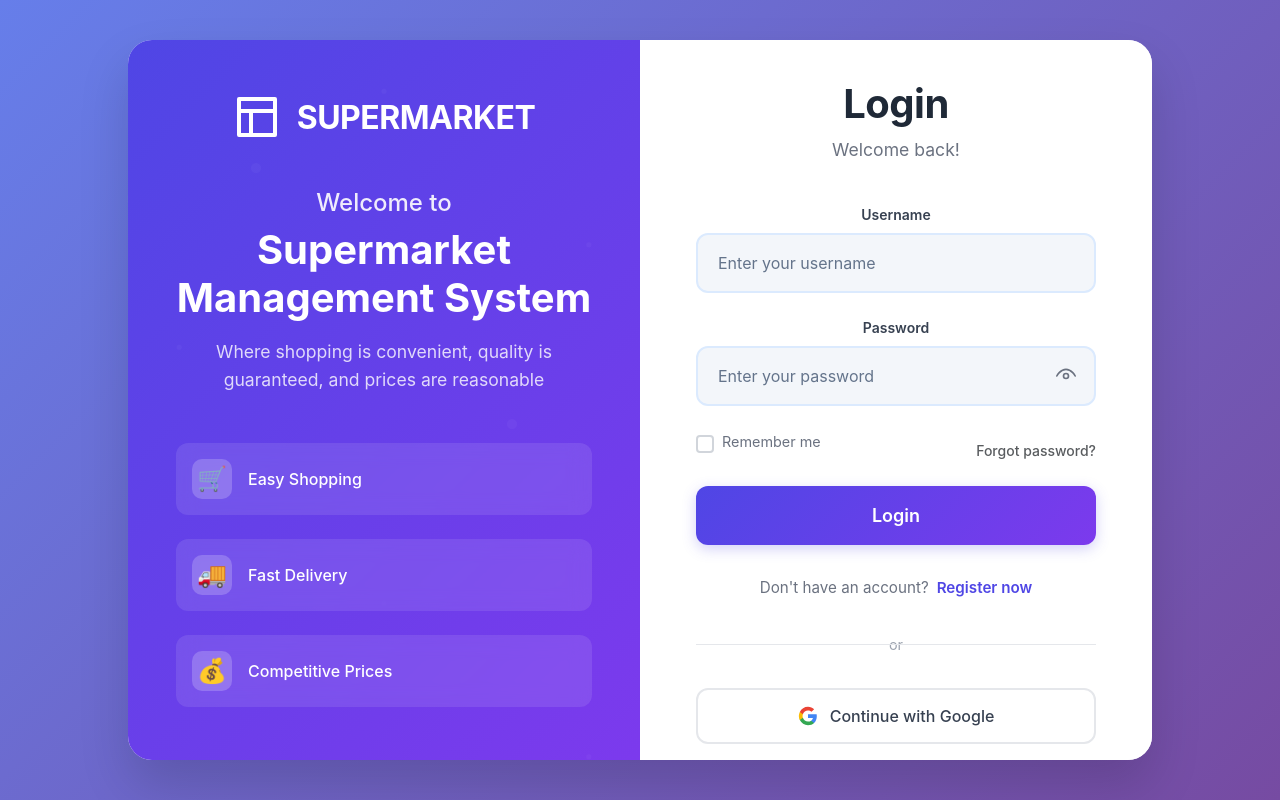
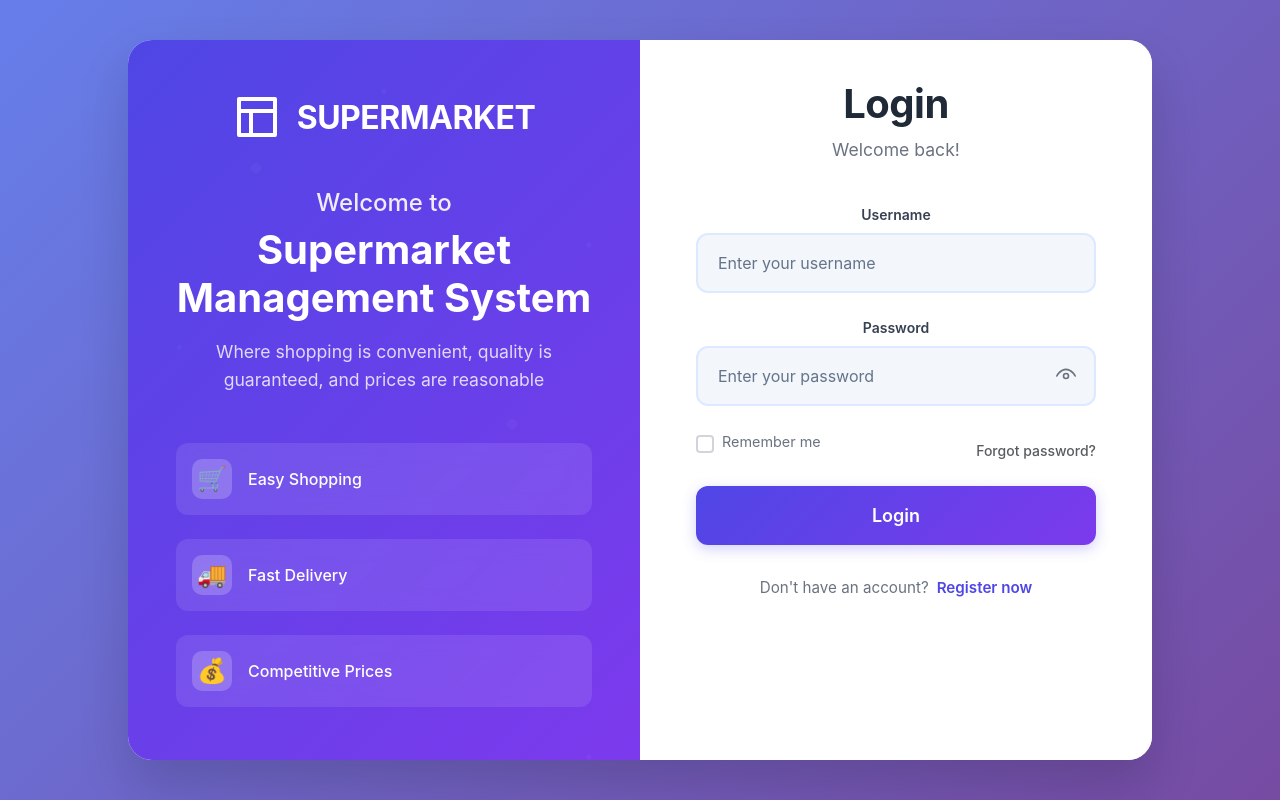
Before and after one commit to codebyeren/supermarket-fe, a React (Vite) app: page /auth/login in a window 1280 px wide. Built offline with nearby package versions, Linux system fonts and the light colour scheme.

Commit message:
add  promotions page

```diff
--- a/src/components/ModernAuth/index.tsx
+++ b/src/components/ModernAuth/index.tsx
@@ -95,28 +95,9 @@ const ModernAuth: React.FC<ModernAuthProps> = ({
                 </Link>
               </div>
 
-              <div className="modern-auth-divider">
-                <span>or</span>
-              </div>
 
-              <div className="modern-auth-social">
-                <button className="social-btn google-btn">
-                  <svg viewBox="0 0 24 24" fill="none" xmlns="http://www.w3.org/2000/svg">
-                    <path d="M22.56 12.25c0-.78-.07-1.53-.2-2.25H12v4.26h5.92c-.26 1.37-1.04 2.53-2.21 3.31v2.77h3.57c2.08-1.92 3.28-4.74 3.28-8.09z" fill="#4285F4"/>
-                    <path d="M12 23c2.97 0 5.46-.98 7.28-2.66l-3.57-2.77c-.98.66-2.23 1.06-3.71 1.06-2.86 0-5.29-1.93-6.16-4.53H2.18v2.84C3.99 20.53 7.7 23 12 23z" fill="#34A853"/>
-                    <path d="M5.84 14.09c-.22-.66-.35-1.36-.35-2.09s.13-1.43.35-2.09V7.07H2.18C1.43 8.55 1 10.22 1 12s.43 3.45 1.18 4.93l2.85-2.22.81-.62z" fill="#FBBC05"/>
-                    <path d="M12 5.38c1.62 0 3.06.56 4.21 1.64l3.15-3.15C17.45 2.09 14.97 1 12 1 7.7 1 3.99 3.47 2.18 7.07l3.66 2.84c.87-2.6 3.3-4.53 6.16-4.53z" fill="#EA4335"/>
-                  </svg>
-                  Continue with Google
-                </button>
 
-                <button className="social-btn facebook-btn">
-                  <svg viewBox="0 0 24 24" fill="none" xmlns="http://www.w3.org/2000/svg">
-                    <path d="M24 12.073c0-6.627-5.373-12-12-12s-12 5.373-12 12c0 5.99 4.388 10.954 10.125 11.854v-8.385H7.078v-3.47h3.047V9.43c0-3.007 1.792-4.669 4.533-4.669 1.312 0 2.686.235 2.686.235v2.953H15.83c-1.491 0-1.956.925-1.956 1.874v2.25h3.328l-.532 3.47h-2.796v8.385C19.612 23.027 24 18.062 24 12.073z" fill="#1877F2"/>
-                  </svg>
-                  Continue with Facebook
-                </button>
-              </div>
+
             </div>
           </div>
         </div>
--- a/src/pages/Admin/Promotions/index.tsx
+++ b/src/pages/Admin/Promotions/index.tsx
@@ -2,7 +2,7 @@
 import React, { useEffect, useState } from 'react';
 import { Link } from 'react-router-dom';
 import './Promotions.css';
-import { fetchPromotions } from '../../../services/promotionService';
+import { fetchPromotions, togglePromotionStatus } from '../../../services/promotionService';
 import AdminPopup from '../../../components/AdminPopup/AdminPopup';
 import axiosInstance from '../../../services/axiosInstance';
 import '../../../styles/admin-common.css';
@@ -118,6 +118,21 @@ export default function AdminPromotions() {
   const getStatusText = (isActive: boolean) => {
     return isActive ? 'Active' : 'Inactive';
   };
+  const handleTogglePromotionStatus = async (promotionId: number, isActive: boolean) => {
+    try {
+      await togglePromotionStatus(promotionId, !isActive);
+      setPromotions((prev) =>
+        prev.map((promotion) =>
+          promotion.promotionId === promotionId
+            ? { ...promotion, isActive: !isActive }
+            : promotion
+        )
+      );
+    } catch (error) {
+      console.error('Error updating promotion status:', error);
+    }
+  };
+
 
 
   return (
@@ -136,6 +151,7 @@ export default function AdminPromotions() {
           <button className="add-promotion-btn" onClick={() => setShowAddModal(true)}>
             + Add Promotion
           </button>
+          <button className="add-promotion-btn" onClick={() => setShowAttachPopup(true)}>Promotion Manager</button>
         </div>
       </header>
 
@@ -259,10 +275,12 @@ export default function AdminPromotions() {
 
               <div className="promotion-actions mt-2">
                 <button className="admin-btn edit-btn">Edit</button>
-                <button className={`toggle-status-btn ${promotion.isActive ? 'active' : 'inactive'}`}>
+                <button
+                  className={`toggle-status-btn ${promotion.isActive ? 'active' : 'inactive'}`}
+                  onClick={() => handleTogglePromotionStatus(promotion.promotionId, promotion.isActive)}
+                >
                   {promotion.isActive ? 'Deactivate' : 'Activate'}
                 </button>
-                <button className="admin-btn delete-btn" onClick={() => setShowAttachPopup(true)}>Delete</button>
                 <button
                   className="admin-btn detail-btn"
                   onClick={() => {
--- a/src/services/promotionService.ts
+++ b/src/services/promotionService.ts
@@ -82,3 +82,18 @@ export const updateProductPromotionIsActive = async (
     throw new Error(error.response?.data?.message || 'Failed to update isActive status');
   }
 };
+
+
+export const togglePromotionStatus = async (promotionId: number, newStatus: boolean) => {
+  try {
+    const response = await axiosInstance.put(`/promotions/${promotionId}`, newStatus, {
+      headers: {
+        'Content-Type': 'application/json',
+      },
+    });
+    return response.data;
+  } catch (error) {
+    console.error('Error toggling promotion status:', error);
+    throw error;
+  }
+};
```
